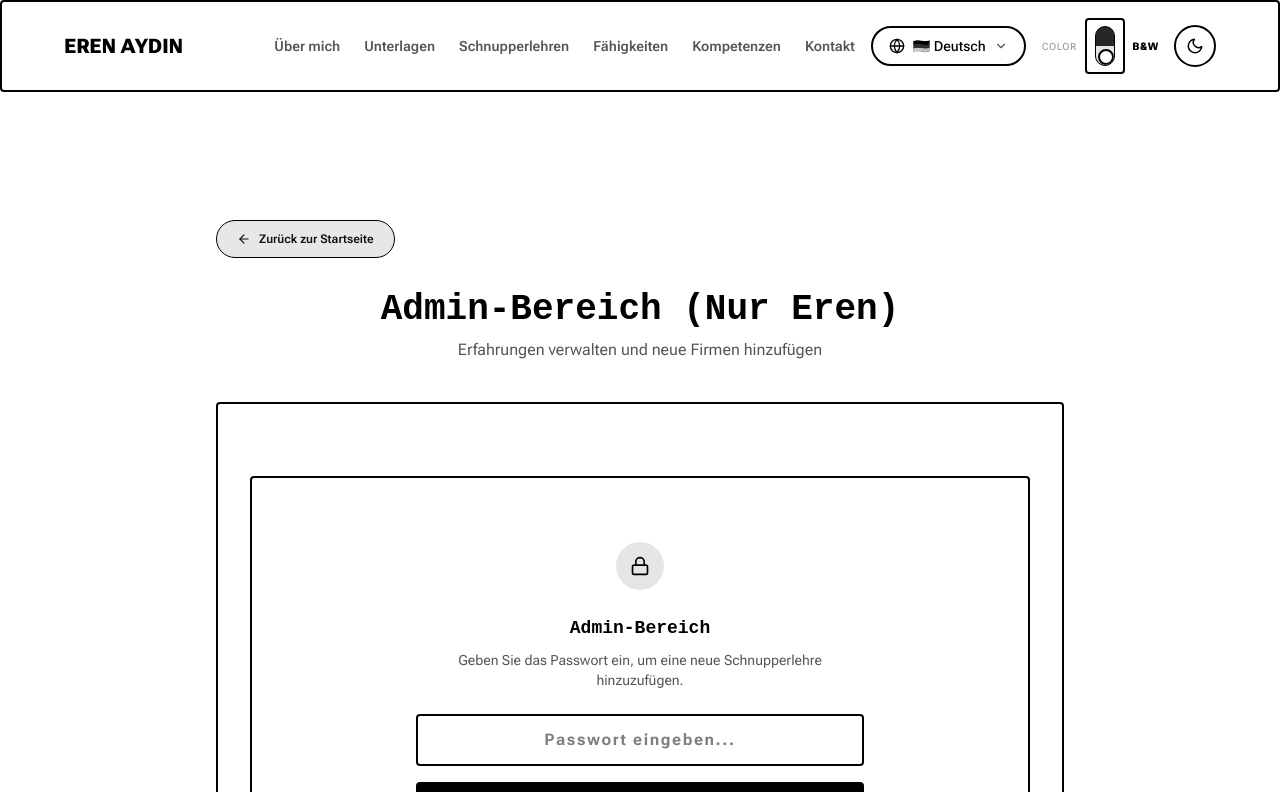
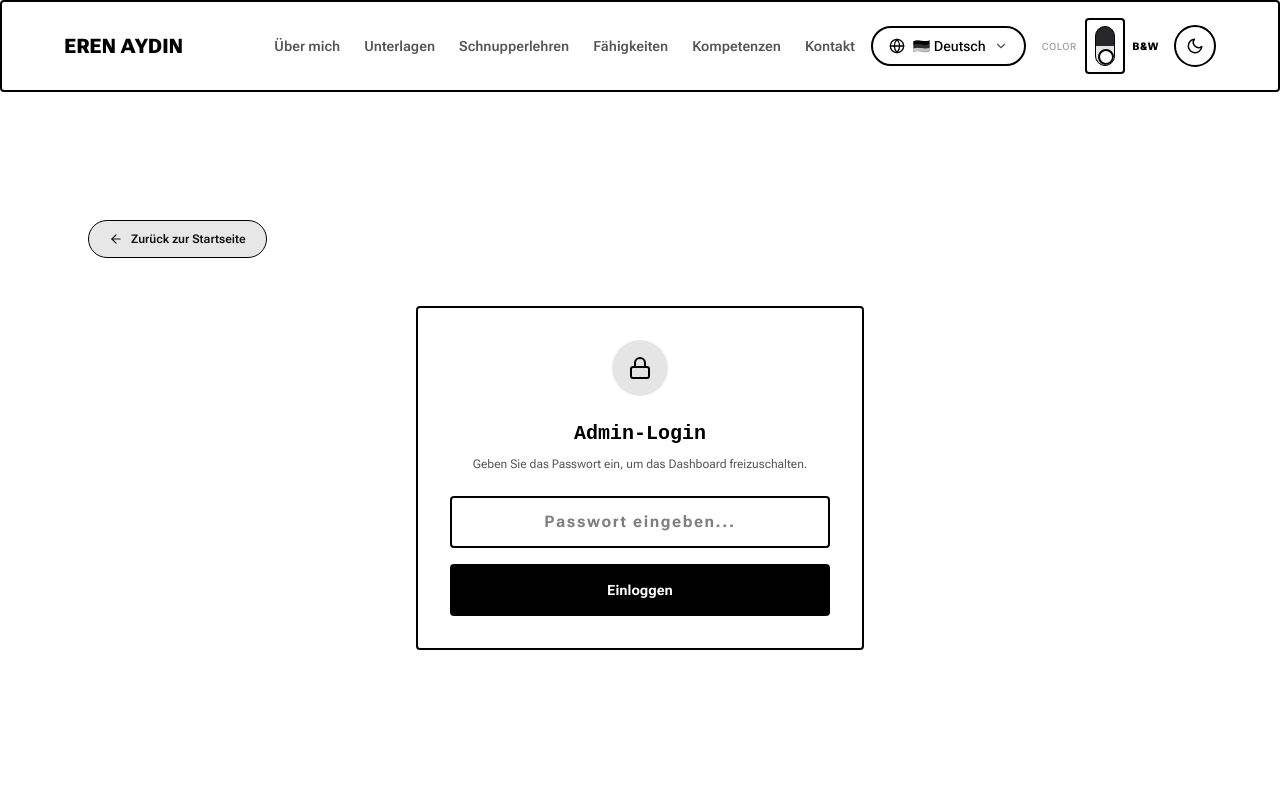
Before and after one commit to xddswi-swiss/lebenslauf, a Next.js app: page /admin in a window 1280 px wide. Shown: the top 792 px of the page. Built offline with nearby package versions, Linux system fonts and the light colour scheme.

Commit message:
Admin: Refactor admin page to a scalable Dashboard layout with a sidebar menu

```diff
--- a/src/app/admin/page.tsx
+++ b/src/app/admin/page.tsx
@@ -1,36 +1,99 @@
 "use client";
 
-import React from 'react';
+import React, { useState, useEffect } from 'react';
 import { useLanguage } from '../contexts/LanguageContext';
 import { AdminExperienceForm } from '@/components/AdminExperienceForm';
 import { Header } from '@/components/Header';
 import { Footer } from '@/components/Footer';
 import { ScrollToTopButton } from '@/components/ScrollToTopButton';
-import { FiArrowLeft } from 'react-icons/fi';
+import { FiArrowLeft, FiLock, FiUnlock, FiAlertCircle, FiChevronRight, FiBriefcase, FiLogOut } from 'react-icons/fi';
 import Link from 'next/link';
 
 export default function AdminPage() {
   const { language } = useLanguage();
+  const [isUnlocked, setIsUnlocked] = useState(false);
+  const [passcode, setPasscode] = useState('');
+  const [passcodeError, setPasscodeError] = useState('');
+  const [activeTab, setActiveTab] = useState('experiences');
 
   const adminTranslations = {
     de: {
       back: "Zurück zur Startseite",
-      title: "Admin-Bereich (Nur Eren)",
-      subtitle: "Erfahrungen verwalten und neue Firmen hinzufügen"
+      title: "Admin-Dashboard",
+      subtitle: "Verwalten Sie Ihre Inhalte an einem zentralen Ort.",
+      passTitle: "Admin-Login",
+      passDesc: "Geben Sie das Passwort ein, um das Dashboard freizuschalten.",
+      passPlaceholder: "Passwort eingeben...",
+      passBtn: "Einloggen",
+      passError: "Falsches Passwort!",
+      logout: "Abmelden",
+      menuTitle: "Menü / Sektionen",
+      tabExperiences: "Neue Schnupperlehre"
     },
     tr: {
       back: "Ana Sayfaya Dön",
-      title: "Admin Paneli (Sadece Eren)",
-      subtitle: "Deneyimleri yönetin ve yeni firma ekleyin"
+      title: "Admin Paneli",
+      subtitle: "İçeriklerinizi tek bir noktadan yönetin.",
+      passTitle: "Yönetici Girişi",
+      passDesc: "Paneli açmak için şifreyi girin.",
+      passPlaceholder: "Şifre girin...",
+      passBtn: "Giriş Yap",
+      passError: "Yanlış Şifre!",
+      logout: "Çıkış Yap",
+      menuTitle: "Menü / Bölümler",
+      tabExperiences: "Yeni Deneyim Ekle"
     },
     en: {
       back: "Back to Home",
-      title: "Admin Area (Eren Only)",
-      subtitle: "Manage experiences and add new companies"
+      title: "Admin Dashboard",
+      subtitle: "Manage your portfolio content in one place.",
+      passTitle: "Admin Login",
+      passDesc: "Enter the passcode to unlock the dashboard.",
+      passPlaceholder: "Enter passcode...",
+      passBtn: "Login",
+      passError: "Incorrect Passcode!",
+      logout: "Logout",
+      menuTitle: "Menu / Sections",
+      tabExperiences: "Add New Experience"
     }
   };
 
   const activeT = adminTranslations[language as 'de' | 'tr' | 'en'] || adminTranslations.de;
+
+  useEffect(() => {
+    const checkAdmin = () => {
+      if (typeof window !== 'undefined') {
+        const isUnlockedLocally = localStorage.getItem('admin_unlocked') === 'true';
+        setIsUnlocked(isUnlockedLocally);
+      }
+    };
+    checkAdmin();
+    window.addEventListener('admin-state-changed', checkAdmin);
+    return () => {
+      window.removeEventListener('admin-state-changed', checkAdmin);
+    };
+  }, []);
+
+  const handlePasscodeSubmit = (e: React.FormEvent) => {
+    e.preventDefault();
+    if (passcode === 'eren2026') {
+      setIsUnlocked(true);
+      setPasscodeError('');
+      localStorage.setItem('admin_unlocked', 'true');
+      localStorage.setItem('admin_passcode', passcode);
+      window.dispatchEvent(new Event('admin-state-changed'));
+    } else {
+      setPasscodeError(activeT.passError);
+    }
+  };
+
+  const handleLogout = () => {
+    setIsUnlocked(false);
+    setPasscode('');
+    localStorage.removeItem('admin_unlocked');
+    localStorage.removeItem('admin_passcode');
+    window.dispatchEvent(new Event('admin-state-changed'));
+  };
 
   return (
     <div className="relative min-h-screen bg-[var(--background)] text-[var(--text-main)] transition-colors duration-300 flex flex-col justify-between">
@@ -38,12 +101,11 @@ export default function AdminPage() {
       <div className="absolute inset-0 bg-[radial-gradient(ellipse_at_top,_var(--tw-gradient-stops))] from-zinc-500/5 via-transparent to-transparent pointer-events-none" />
       <div className="absolute inset-0 bg-[linear-gradient(to_right,rgba(0,0,0,0.02)_1px,transparent_1px),linear-gradient(to_bottom,rgba(0,0,0,0.02)_1px,transparent_1px)] bg-[size:4rem_4rem] [mask-image:radial-gradient(ellipse_60%_50%_at_50%_0%,#000_70%,transparent_100%)] dark:bg-[linear-gradient(to_right,rgba(255,255,255,0.01)_1px,transparent_1px),linear-gradient(to_bottom,rgba(255,255,255,0.01)_1px,transparent_1px)] pointer-events-none" />
 
-      {/* Header */}
       <Header activeColorIndex={-1} />
 
-      <main className="flex-1 max-w-4xl w-full mx-auto px-6 pt-32 pb-24 relative z-10">
-        {/* Back Link */}
-        <div className="mb-8">
+      <main className="flex-1 max-w-6xl w-full mx-auto px-6 pt-32 pb-24 relative z-10">
+        {/* Top bar (Back Link & Logout) */}
+        <div className="flex justify-between items-center mb-8">
           <Link
             href="/"
             className="inline-flex items-center gap-2 px-5 py-2.5 rounded-full border border-[var(--glass-border)] bg-zinc-900/10 hover:bg-zinc-800/20 text-[var(--text-body)] hover:text-[var(--text-main)] transition-all text-xs font-semibold active:scale-95 cursor-pointer"
@@ -51,9 +113,57 @@ export default function AdminPage() {
             <FiArrowLeft className="text-sm" />
             {activeT.back}
           </Link>
+
+          {isUnlocked && (
+            <button
+              onClick={handleLogout}
+              className="inline-flex items-center gap-2 px-4 py-2 rounded-full border border-rose-500/20 bg-rose-500/5 hover:bg-rose-500/15 text-rose-500 hover:text-rose-600 transition-all text-xs font-semibold active:scale-95 cursor-pointer"
+            >
+              <FiLogOut className="text-sm" />
+              {activeT.logout}
+            </button>
+          )}
         </div>
 
-        <div className="text-center mb-10">
+        {!isUnlocked ? (
+          /* Locked State - Centralized Login Card */
+          <div className="max-w-md mx-auto my-12 glass-card rounded-3xl p-8 border border-[var(--glass-border)] bg-[var(--glass-card-bg)] shadow-2xl relative overflow-hidden">
+            <div className="absolute -top-10 -right-10 w-24 h-24 bg-primary/10 rounded-full blur-xl pointer-events-none" />
+            <form onSubmit={handlePasscodeSubmit} className="text-center space-y-6">
+              <div className="mx-auto w-14 h-14 rounded-full bg-primary/10 flex items-center justify-center text-primary shadow-inner">
+                <FiLock className="text-2xl" />
+              </div>
+              <div className="space-y-2">
+                <h2 className="text-xl font-bold text-[var(--text-main)]">{activeT.passTitle}</h2>
+                <p className="text-xs text-[var(--text-muted)]">{activeT.passDesc}</p>
+              </div>
+
+              <div className="space-y-4">
+                <input
+                  type="password"
+                  value={passcode}
+                  onChange={(e) => setPasscode(e.target.value)}
+                  placeholder={activeT.passPlaceholder}
+                  className="w-full px-4 py-3 rounded-2xl bg-white dark:bg-zinc-950/40 border border-neutral-400 dark:border-zinc-700 focus:ring-2 focus:ring-primary/50 focus:border-primary focus:outline-none text-[var(--text-main)] text-center font-bold tracking-widest transition-all"
+                />
+                {passcodeError && (
+                  <p className="text-xs text-red-500 font-semibold flex items-center justify-center gap-1.5">
+                    <FiAlertCircle className="text-sm" /> {passcodeError}
+                  </p>
+                )}
+                <button
+                  type="submit"
+                  className="w-full py-3.5 rounded-2xl bg-primary hover:opacity-90 text-white text-sm font-bold shadow-lg shadow-primary/10 transition-all cursor-pointer active:scale-98"
+                >
+                  {activeT.passBtn}
+                </button>
+              </div>
+            </form>
+          </div>
+        ) : (
+          /* Unlocked State - Sidebar Dashboard Menu */
+          <div className="space-y-8 animate-fade-in">
+            <div className="text-center">
               <h1 className="text-3xl md:text-4xl font-extrabold bg-gradient-to-r from-title-from to-title-to bg-clip-text text-transparent inline-block">
                 {activeT.title}
               </h1>
@@ -62,9 +172,48 @@ export default function AdminPage() {
               </p>
             </div>
 
-        <div className="glass-card rounded-3xl p-6 md:p-8 border border-[var(--glass-border)] bg-[var(--glass-card-bg)]">
+            <div className="grid grid-cols-1 lg:grid-cols-12 gap-8 items-start">
+              {/* Left Sidebar Menu */}
+              <div className="lg:col-span-4 glass-card rounded-3xl p-5 border border-[var(--glass-border)] bg-[var(--glass-card-bg)] space-y-4">
+                <h3 className="text-xs font-bold text-[var(--text-muted)] uppercase tracking-wider px-3">
+                  {activeT.menuTitle}
+                </h3>
+                <div className="space-y-2">
+                  <button
+                    onClick={() => setActiveTab('experiences')}
+                    className={`w-full flex items-center justify-between px-4 py-3 rounded-2xl text-sm font-semibold transition-all cursor-pointer ${
+                      activeTab === 'experiences'
+                        ? 'bg-primary text-white shadow-lg shadow-primary/20 scale-[1.02]'
+                        : 'hover:bg-zinc-800/10 text-[var(--text-body)]'
+                    }`}
+                  >
+                    <span className="flex items-center gap-2.5">
+                      <FiBriefcase className="text-base" />
+                      <span>{activeT.tabExperiences}</span>
+                    </span>
+                    <FiChevronRight className={`text-base transition-transform ${activeTab === 'experiences' ? 'rotate-90' : ''}`} />
+                  </button>
+
+                  {/* Future tabs placeholder */}
+                  <div className="border-t border-[var(--glass-border)]/50 pt-3 mt-3 px-3">
+                    <p className="text-[10px] text-left text-[var(--text-muted)] font-medium italic">
+                      * Weitere Sektionen (Projekte, Skills etc.) können in Zukunft einfach hier hinzugefügt werden.
+                    </p>
+                  </div>
+                </div>
+              </div>
+
+              {/* Right Content Area */}
+              <div className="lg:col-span-8 glass-card rounded-3xl p-6 md:p-8 border border-[var(--glass-border)] bg-[var(--glass-card-bg)] min-h-[450px]">
+                {activeTab === 'experiences' && (
+                  <div className="space-y-6">
                     <AdminExperienceForm forceOpen={true} />
                   </div>
+                )}
+              </div>
+            </div>
+          </div>
+        )}
       </main>
 
       <Footer activeColorIndex={-1} />
```
Lines whose indentation alone changed are shown as unchanged.
